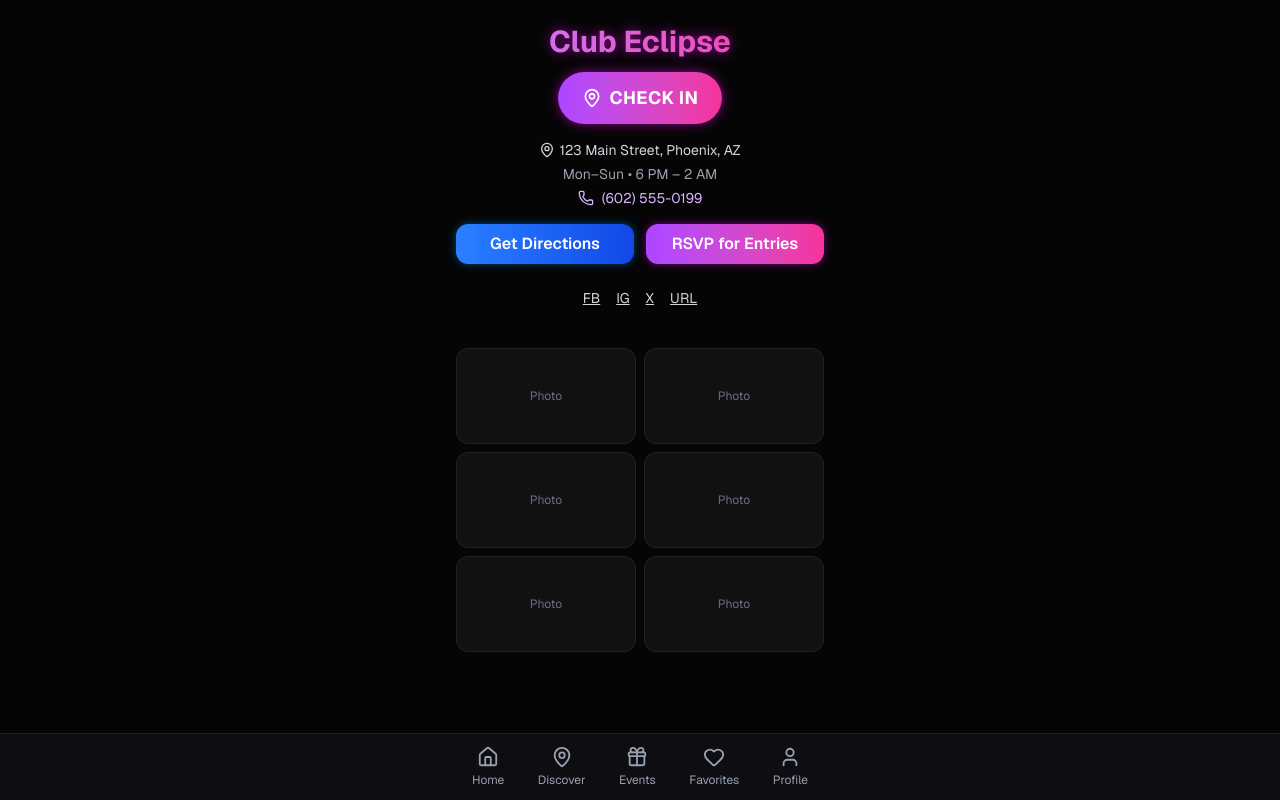
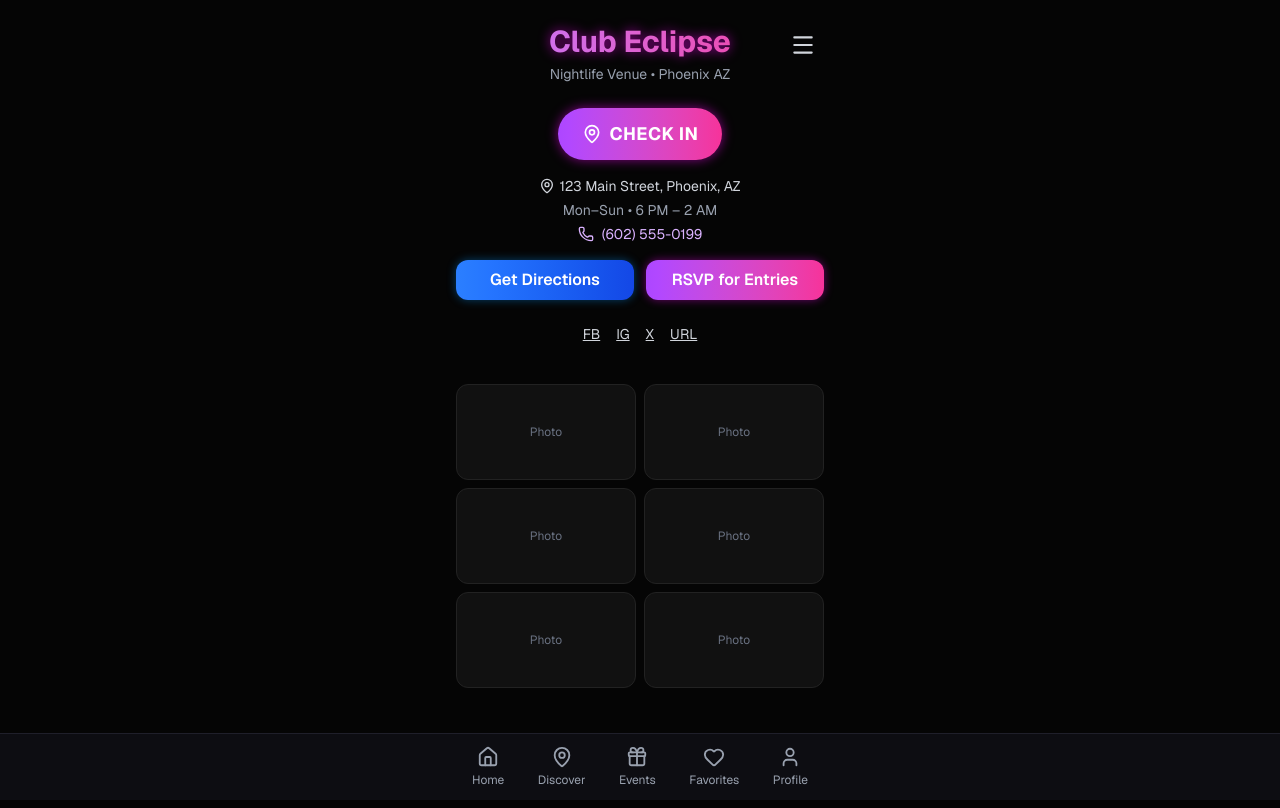
Before and after one commit to CloudedDesire/sweepstakes_promotion, a Next.js app: page /venues in a window 1280 px wide. Built offline with nearby package versions, Linux system fonts and the light colour scheme.

Commit message:
header nav

```diff
--- /dev/null
+++ b/app/components/Header.tsx
@@ -0,0 +1,56 @@
+"use client";
+
+import { useState } from "react";
+import { Menu } from "lucide-react";
+
+export default function Header({ title, tagline }: { title: string; tagline: string }) {
+  const [open, setOpen] = useState(false);
+
+  return (
+    <div className="w-full max-w-[400px] px-4 pt-6 relative">
+
+      {/* Title */}
+      <h1 className="text-3xl font-bold text-center bg-gradient-to-r from-purple-400 to-pink-500 bg-clip-text text-transparent drop-shadow-[0_0_6px_rgba(255,0,255,0.6)]">
+        {title}
+      </h1>
+
+      {/* Tagline */}
+      <p className="text-center text-gray-400 text-sm mt-1 mb-4">
+        {tagline}
+      </p>
+
+      {/* Hamburger Menu */}
+      <button
+        onClick={() => setOpen(!open)}
+        className="absolute right-4 top-6 p-2"
+      >
+        <Menu size={26} className="text-gray-300" />
+      </button>
+
+      {/* Slide‑Down Menu */}
+      {open && (
+        <div className="absolute right-4 top-16 w-48 bg-[#111] border border-[#222] rounded-xl shadow-xl z-50 p-3 text-sm">
+          <div className="flex flex-col text-gray-300">
+
+            <a href="#" className="py-2 px-2 hover:bg-[#222] rounded">Edit Profile</a>
+            <a href="#" className="py-2 px-2 hover:bg-[#222] rounded">Edit Pictures</a>
+            <a href="#" className="py-2 px-2 hover:bg-[#222] rounded">Upload Pictures</a>
+            <a href="#" className="py-2 px-2 hover:bg-[#222] rounded">My Entries</a>
+
+            <div className="border-t border-[#333] my-2" />
+
+            <a href="#" className="py-2 px-2 hover:bg-[#222] rounded">Privacy Policy</a>
+            <a href="#" className="py-2 px-2 hover:bg-[#222] rounded">Terms of Service</a>
+            <a href="#" className="py-2 px-2 hover:bg-[#222] rounded">Official Rules</a>
+
+            <div className="border-t border-[#333] my-2" />
+
+            <a href="#" className="py-2 px-2 text-red-400 hover:bg-[#222] rounded">
+              Delete Account
+            </a>
+          </div>
+        </div>
+      )}
+    </div>
+  );
+}
--- a/app/venues/page.tsx
+++ b/app/venues/page.tsx
@@ -1,5 +1,6 @@
 "use client";
 
+import Header from "@/app/components/Header";
 import FooterNav from "@/app/components/FooterNav";
 import { MapPin, Phone } from "lucide-react";
 
@@ -9,7 +10,7 @@ export default function VenuePage() {
     address: "123 Main Street, Phoenix, AZ",
     hours: "Mon–Sun • 6 PM – 2 AM",
     phone: "(602) 555-0199",
-    photos: [1, 2, 3, 4, 5, 6], // placeholders
+    photos: [1, 2, 3, 4, 5, 6],
   };
 
   const openMaps = () => {
@@ -19,15 +20,17 @@ export default function VenuePage() {
 
   return (
     <div className="min-h-screen w-full flex flex-col items-center bg-[#050505] text-white">
+
+      {/* Global Header */}
+      <Header
+        title={venue.name}
+        tagline="Nightlife Venue • Phoenix AZ"
+      />
+
       <div className="w-full max-w-[400px] px-4 pb-24">
 
-        {/* Venue Name */}
-        <h1 className="text-3xl font-bold mt-6 mb-3 text-center bg-gradient-to-r from-purple-400 to-pink-500 bg-clip-text text-transparent drop-shadow-[0_0_6px_rgba(255,0,255,0.6)]">
-          {venue.name}
-        </h1>
-
         {/* CHECK IN Graphic */}
-        <div className="w-full flex justify-center mb-4">
+        <div className="w-full flex justify-center mb-4 mt-2">
           <div className="bg-gradient-to-r from-purple-500 to-pink-500 text-white px-6 py-3 rounded-full shadow-[0_0_12px_rgba(255,0,255,0.5)] font-bold text-lg tracking-wide flex items-center gap-2">
             <MapPin size={20} />
             CHECK IN
@@ -68,19 +71,12 @@ export default function VenuePage() {
 
         {/* Social Links (Text Placeholders) */}
         <div className="flex flex-wrap justify-center gap-4 mb-10 text-sm text-gray-300">
-          <a href="#" className="hover:text-purple-400 underline">
-            FB
-          </a>
-          <a href="#" className="hover:text-purple-400 underline">
-            IG
-          </a>
-          <a href="#" className="hover:text-purple-400 underline">
-            X
-          </a>
-          <a href="#" className="hover:text-purple-400 underline">
-            URL
-          </a>
+          <a href="#" className="hover:text-purple-400 underline">FB</a>
+          <a href="#" className="hover:text-purple-400 underline">IG</a>
+          <a href="#" className="hover:text-purple-400 underline">X</a>
+          <a href="#" className="hover:text-purple-400 underline">URL</a>
         </div>
+
         {/* 6‑Image Grid */}
         <div className="grid grid-cols-2 gap-2 mb-6">
           {venue.photos.map((_, i) => (
```
